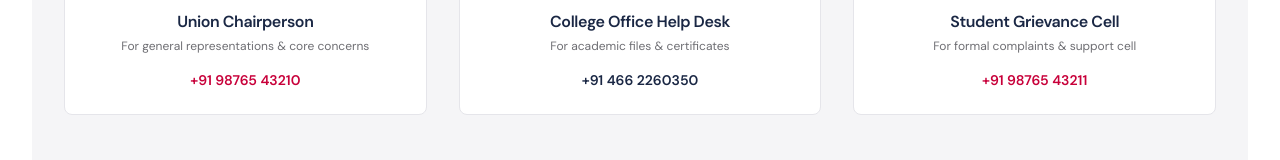
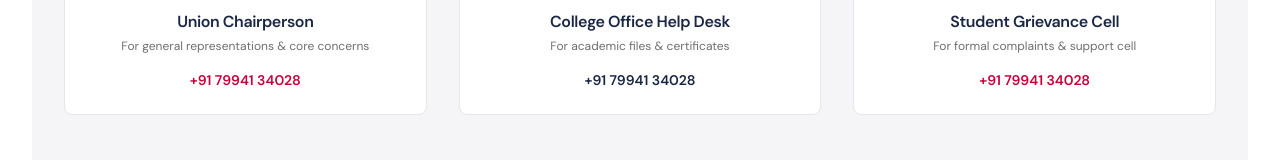
Before and after one commit to UserisSabari/college-union-site, a React (Vite) app: page /contact in a window 1280 px wide. Shown: the part 1322-1482 px from the top of the page. Built offline with nearby package versions, Linux system fonts and the light colour scheme.

Commit message:
Update events, gallery, and union members

```diff
--- a/src/data/events.json
+++ b/src/data/events.json
@@ -38,8 +38,8 @@
     "year": "2026-27"
   },
   {
-    "id": "event-003",
-    "title": "Women's Day",
+    "id": "event-004",
+    "title": "Women's day",
     "description": "To honor the spirit of women in leadership, we are proud to host Ms. Anjana B, who achieved Rank 222 in the Civil Services Examination.",
     "date": "2026-03-09",
     "venue": "EDUSAT Room",
@@ -50,7 +50,7 @@
     "year": "2026-27"
   },
   {
-    "id": "event-004",
+    "id": "event-005",
     "title": "Holi",
     "description": "Eco-union initiative to plant 100 saplings around the campus boundary in association with NSS GEC Palakkad.",
     "date": "2026-03-10",
--- a/src/data/gallery.json
+++ b/src/data/gallery.json
@@ -42,63 +42,63 @@
     "date": "March 09, 2026"
   },
   {
-    "id": "photo-020",
+    "id": "photo-007",
     "src": "https://res.cloudinary.com/qucel5e0/image/upload/v1784388633/best_keeper_fz9mu0.png",
     "eventName": "Year Wise Football Tournament",
     "year": "2026-27",
     "date": "March 09, 2026"
   },
   {
-    "id": "photo-021",
+    "id": "photo-008",
     "src": "https://res.cloudinary.com/qucel5e0/image/upload/v1784388633/best_player_l2zjlw.png",
     "eventName": "Year Wise Football Tournament",
     "year": "2026-27",
     "date": "March 09, 2026"
   },
   {
-    "id": "photo-022",
+    "id": "photo-009",
     "src": "https://res.cloudinary.com/qucel5e0/image/upload/v1784388634/top_scorer_wpvzfu.png",
     "eventName": "Year Wise Football Tournament",
     "year": "2026-27",
     "date": "March 09, 2026"
-  }
+  },
   {
-    "id": "photo-008",
+    "id": "photo-010",
     "src": "https://res.cloudinary.com/qucel5e0/image/upload/v1784384990/cricket_poster_y5g1vu.png",
     "eventName": "Year Wise Cricket Tournament",
     "year": "2026-27",
     "date": "March 10, 2026"
   },
   {
-    "id": "photo-009",
+    "id": "photo-011",
     "src": "https://res.cloudinary.com/qucel5e0/image/upload/v1784385185/cricket_champions_xwrkfo.png",
     "eventName": "Year Wise Cricket Tournament",
     "year": "2026-27",
     "date": "March 10, 2026"
   },
   {
-    "id": "photo-010",
+    "id": "photo-012",
     "src": "https://res.cloudinary.com/qucel5e0/image/upload/v1784385196/cricket_runners_otediv.png",
     "eventName": "Year Wise Cricket Tournament",
     "year": "2026-27",
     "date": "March 10, 2026"
   },
   {
-    "id": "photo-011",
+    "id": "photo-013",
     "src": "https://res.cloudinary.com/qucel5e0/image/upload/v1784386220/womens_day_1_txvjjq.png",
     "eventName": "Women's day",
     "year": "2026-27",
     "date": "March 09, 2026"
   },
   {
-    "id": "photo-011",
+    "id": "photo-014",
     "src": "https://res.cloudinary.com/qucel5e0/image/upload/v1784386219/womens_day_3_z86bht.png",
     "eventName": "Women's day",
     "year": "2026-27",
     "date": "March 09, 2026"
   },
   {
-    "id": "photo-011",
+    "id": "photo-015",
     "src": "https://res.cloudinary.com/qucel5e0/image/upload/v1784386221/womens_nbsv5a.png",
     "eventName": "Women's day",
     "year": "2026-27",
@@ -106,56 +106,56 @@
 
   },
   {
-    "id": "photo-012",
+    "id": "photo-016",
     "src": "https://res.cloudinary.com/qucel5e0/image/upload/v1784386662/basketball_t6z5cf.png",
     "eventName": "Basketball Tournament",
     "year": "2026-27",
     "date": "March 16, 2026"
   },
   {
-    "id": "photo-013",
+    "id": "photo-017",
     "src": "https://res.cloudinary.com/qucel5e0/image/upload/v1784386851/git_t6ud9j.png",
     "eventName": "Department of Computer Science",
     "year": "2026-27",
     "date": "April 8, 2026"
   },
   {
-    "id": "photo-014",
+    "id": "photo-018",
     "src": "https://res.cloudinary.com/qucel5e0/image/upload/v1784387018/mock_test_1_xkfyhe.png",
     "eventName": "NASSCOM Mock Test",
     "year": "2026-27",
     "date": "June 26, 2026"
   },
   {
-    "id": "photo-015",
+    "id": "photo-019",
     "src": "https://res.cloudinary.com/qucel5e0/image/upload/v1784387035/mock_test_2_go5ygi.png",
     "eventName": "NASSCOM Mock Test",
     "year": "2026-27",
     "date": "June 26, 2026"
   },
   {
-    "id": "photo-016",
+    "id": "photo-020",
     "src": "https://res.cloudinary.com/qucel5e0/image/upload/v1784387231/catalyst_rf7vdg.png",
     "eventName": "Catalyst",
     "year": "2026-27",
     "date": "July 9, 2026"
   },
   {
-    "id": "photo-017",
+    "id": "photo-021",
     "src": "https://res.cloudinary.com/qucel5e0/image/upload/v1784387242/catalyst_1_adjvh3.png",
     "eventName": "Catalyst",
     "year": "2026-27",
     "date": "July 11, 2026"
   },
   {
-    "id": "photo-018",
+    "id": "photo-022",
     "src": "https://res.cloudinary.com/qucel5e0/image/upload/v1784387405/live_screening_qwgfv4.png",
     "eventName": "Fifa Live Screening",
     "year": "2026-27",
     "date": "July 12, 2026"
   },
   {
-    "id": "photo-019",
+    "id": "photo-023",
     "src": "https://res.cloudinary.com/qucel5e0/image/upload/v1784387375/union_bench_xoqiol.png",
     "eventName": "Union Bench",
     "year": "2026-27",
--- a/src/pages/Contact.tsx
+++ b/src/pages/Contact.tsx
@@ -132,7 +132,7 @@ export const Contact = () => {
                   <div className="flex items-center space-x-4">
                     <span className="font-body text-navy dark:text-white text-xs font-semibold">Social Channels:</span>
                     <a
-                      href="https://instagram.com"
+                      href="https://www.instagram.com/secularcollegeunion?utm_source=ig_web_button_share_sheet&igsh=ZDNlZDc0MzIxNw=="
                       target="_blank"
                       rel="noopener noreferrer"
                       className="text-textSecondary dark:text-slate-400 hover:text-crimson dark:hover:text-crimson transition-colors"
@@ -288,8 +288,8 @@ export const Contact = () => {
                 <h3 className="font-body font-bold text-navy dark:text-white text-sm sm:text-base">Union Chairperson</h3>
                 <p className="text-textSecondary dark:text-slate-400 text-xs">For general representations & core concerns</p>
               </div>
-              <a href="tel:+919876543210" className="text-crimson dark:text-crimson/80 font-body font-bold text-xs sm:text-sm hover:underline">
-                +91 98765 43210
+              <a href="tel:+91 79941 34028" className="text-crimson dark:text-crimson/80 font-body font-bold text-xs sm:text-sm hover:underline">
+                +91 79941 34028
               </a>
             </div>
 
@@ -304,8 +304,8 @@ export const Contact = () => {
                 <h3 className="font-body font-bold text-navy dark:text-white text-sm sm:text-base">College Office Help Desk</h3>
                 <p className="text-textSecondary dark:text-slate-400 text-xs">For academic files & certificates</p>
               </div>
-              <a href="tel:+914662260350" className="text-navy dark:text-white font-body font-bold text-xs sm:text-sm hover:underline">
-                +91 466 2260350
+              <a href="tel:+91 79941 34028" className="text-navy dark:text-white font-body font-bold text-xs sm:text-sm hover:underline">
+                +91 79941 34028
               </a>
             </div>
 
@@ -320,8 +320,8 @@ export const Contact = () => {
                 <h3 className="font-body font-bold text-navy dark:text-white text-sm sm:text-base">Student Grievance Cell</h3>
                 <p className="text-textSecondary dark:text-slate-400 text-xs">For formal complaints & support cell</p>
               </div>
-              <a href="tel:+919876543211" className="text-crimson dark:text-crimson/80 font-body font-bold text-xs sm:text-sm hover:underline">
-                +91 98765 43211
+              <a href="tel:+91 79941 34028" className="text-crimson dark:text-crimson/80 font-body font-bold text-xs sm:text-sm hover:underline">
+                +91 79941 34028
               </a>
             </div>
           </div>
```
